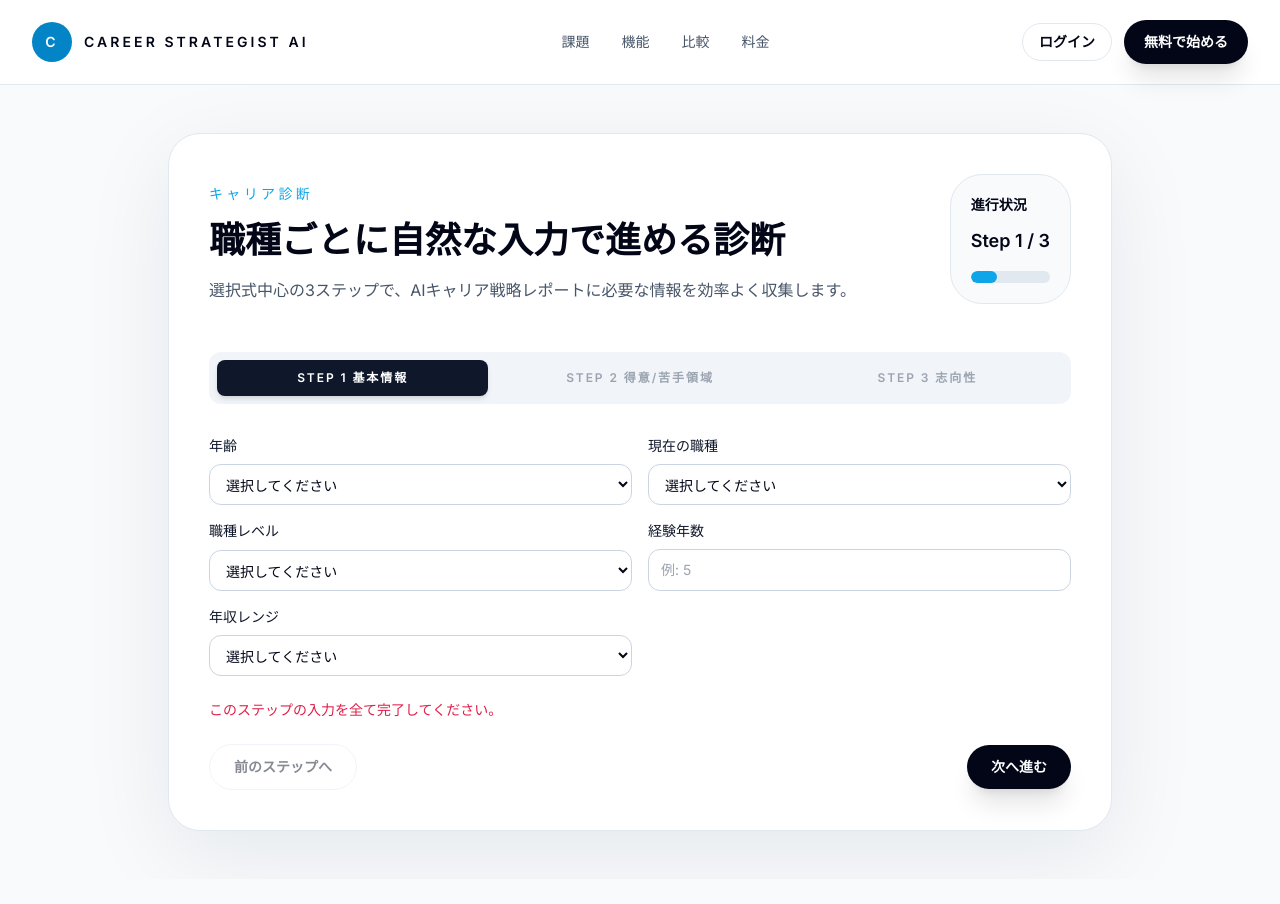
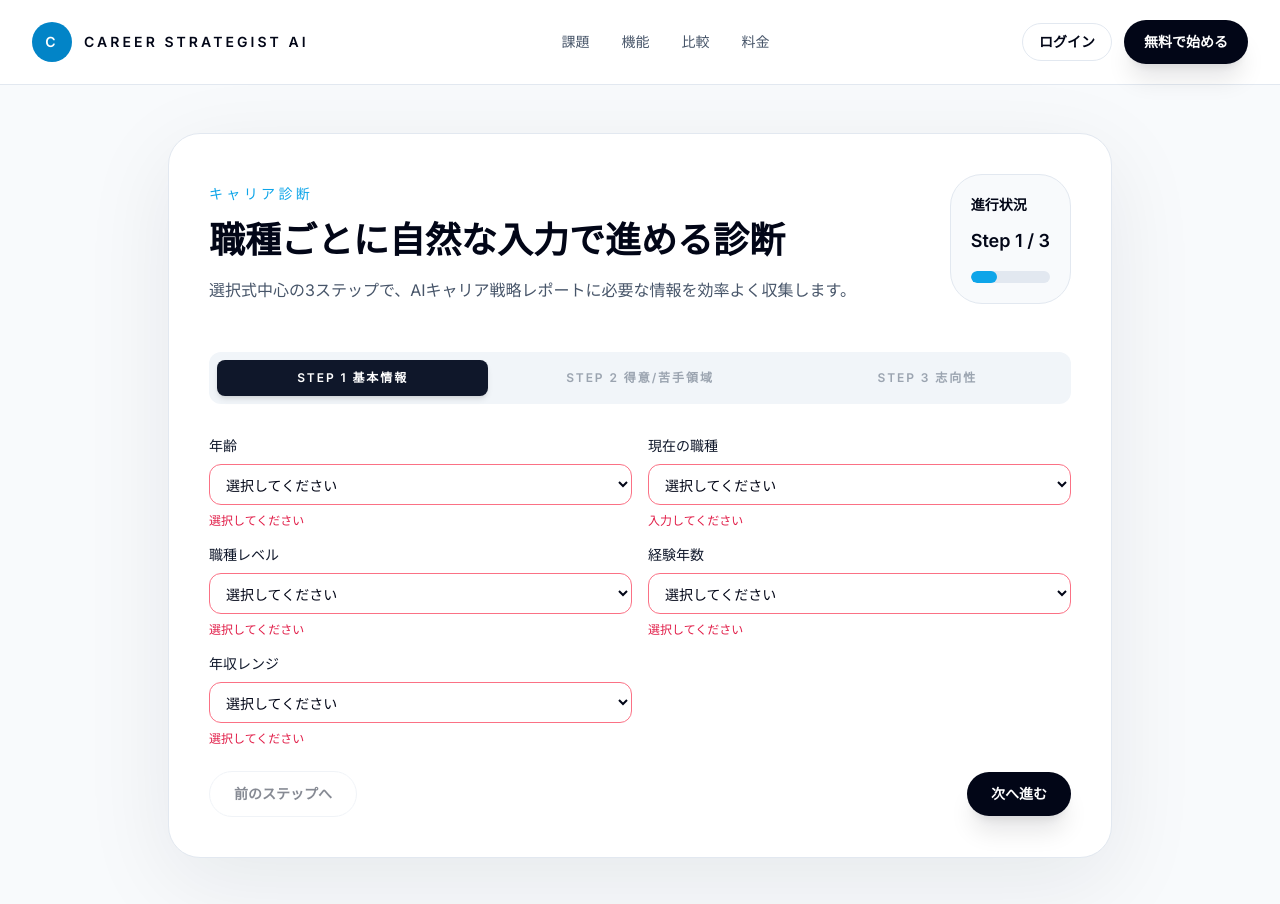
Before and after one commit to koudaiyamashiro/notesapp, a React (Vite) app: page /assessment in a window 1280 px wide. Both pictures are taken after a click on the button "次へ進む". Before the commit the page ends 879 px from the top, so only its background shows below. Built offline with nearby package versions, Linux system fonts and the light colour scheme.

Commit message:
Improve assessment UX and company modal

```diff
--- a/src/components/MultiSelectTags.jsx
+++ b/src/components/MultiSelectTags.jsx
@@ -1,6 +1,6 @@
 import { useState, useRef, useEffect } from 'react'
 
-export default function MultiSelectTags({ label, description, icon, bgColor, selected, options, onToggle, onCustomAdd, placeholder = 'キーワードで検索...' }) {
+export default function MultiSelectTags({ label, description, icon, bgColor, selected, options, onToggle, onCustomAdd, placeholder = 'キーワードで検索...', hasError = false, errorMessage = '' }) {
   const [isOpen, setIsOpen] = useState(false)
   const [searchValue, setSearchValue] = useState('')
   const [customValue, setCustomValue] = useState('')
@@ -29,7 +29,7 @@ export default function MultiSelectTags({ label, description, icon, bgColor, sel
   }
 
   return (
-    <div className="rounded-xl border border-slate-200 bg-white p-4">
+    <div className={`rounded-xl border bg-white p-4 ${hasError ? 'border-rose-400' : 'border-slate-200'}`}>
       <div className="flex-1">
         <h3 className="text-[11px] font-semibold uppercase tracking-[0.2em] text-slate-500">{label}</h3>
         <p className="mt-1 text-sm text-slate-600">{description}</p>
@@ -120,6 +120,7 @@ export default function MultiSelectTags({ label, description, icon, bgColor, sel
             </div>
           )}
         </div>
+        {hasError && errorMessage && <p className="mt-2 text-xs text-rose-600">{errorMessage}</p>}
       </div>
     </div>
   )
--- a/src/pages/Assessment.jsx
+++ b/src/pages/Assessment.jsx
@@ -24,6 +24,7 @@ function filterOptions(options, query) {
 }
 
 const AGE_OPTIONS = Array.from({ length: 65 - 18 + 1 }, (_, index) => 18 + index)
+const EXPERIENCE_OPTIONS = Array.from({ length: 40 }, (_, index) => ({ value: String(index + 1), label: `${index + 1}年` }))
 
 const ROLE_OPTIONS = [
   '営業',
@@ -118,6 +119,7 @@ export default function Assessment() {
   const [form, setForm] = useState(INITIAL_FORM)
   const [step, setStep] = useState(0)
   const [error, setError] = useState('')
+  const [missingFields, setMissingFields] = useState({})
 
   const strengthOptions = useMemo(() => STRENGTH_OPTIONS[form.role] || STRENGTH_OPTIONS['その他'], [form.role])
 
@@ -125,6 +127,7 @@ export default function Assessment() {
     const current = form[key] || []
     const next = current.includes(value) ? current.filter((item) => item !== value) : [...current, value]
     setForm({ ...form, [key]: next })
+    setMissingFields((prev) => ({ ...prev, [key]: false }))
     setError('')
   }
 
@@ -136,6 +139,7 @@ export default function Assessment() {
     } else {
       setForm({ ...form, [key]: value })
     }
+    setMissingFields((prev) => ({ ...prev, [key]: false }))
     setError('')
   }
 
@@ -144,8 +148,36 @@ export default function Assessment() {
     if (!trimmed) return
     const next = Array.from(new Set([...(form[key] || []), trimmed]))
     setForm({ ...form, [key]: next })
+    setMissingFields((prev) => ({ ...prev, [key]: false }))
     setter('')
     setError('')
+  }
+
+  const getStepMissingFields = (stepIndex) => {
+    if (stepIndex === 0) {
+      return {
+        age: !String(form.age).trim(),
+        role: !String(form.role).trim(),
+        level: !String(form.level).trim(),
+        experience: !String(form.experience).trim(),
+        income: !String(form.income).trim(),
+      }
+    }
+    if (stepIndex === 1) {
+      return {
+        strengths: !Array.isArray(form.strengths) || form.strengths.length === 0,
+        weaknesses: !Array.isArray(form.weaknesses) || form.weaknesses.length === 0,
+      }
+    }
+    if (stepIndex === 2) {
+      return {
+        purpose: !Array.isArray(form.purpose) || form.purpose.length === 0,
+        workStyle: !String(form.workStyle).trim(),
+        desiredIndustry: !Array.isArray(form.desiredIndustry) || form.desiredIndustry.length === 0,
+        idealFuture: !String(form.idealFuture).trim(),
+      }
+    }
+    return {}
   }
 
   const isStepComplete = (stepIndex) => {
@@ -164,12 +196,16 @@ export default function Assessment() {
   }
 
   const goNext = () => {
-    if (!isStepComplete(step)) {
-      setError('このステップの入力を全て完了してください。')
+    const missing = getStepMissingFields(step)
+    const hasMissing = Object.values(missing).some(Boolean)
+    if (hasMissing) {
+      setMissingFields(missing)
+      setError('')
       return
     }
     if (step < steps.length - 1) {
       setStep(step + 1)
+      setMissingFields({})
       setError('')
     }
   }
@@ -177,16 +213,21 @@ export default function Assessment() {
   const goBack = () => {
     if (step > 0) {
       setStep(step - 1)
+      setMissingFields({})
       setError('')
     }
   }
 
   const handleSubmit = (event) => {
     event.preventDefault()
-    if (!isStepComplete(step)) {
-      setError('このステップの入力を全て完了してください。')
+    const missing = getStepMissingFields(step)
+    const hasMissing = Object.values(missing).some(Boolean)
+    if (hasMissing) {
+      setMissingFields(missing)
+      setError('')
       return
     }
+    setMissingFields({})
     navigate('/analysis', { state: form })
   }
 
@@ -244,58 +285,64 @@ export default function Assessment() {
                   <select
                     value={form.age === '' ? '' : String(form.age)}
                     onChange={handleChange('age')}
-                    className="rounded-xl border border-slate-300 bg-white px-3 py-2.5 text-sm text-slate-950 outline-none transition focus:border-blue-500 focus:ring-2 focus:ring-blue-100"
+                    className={`rounded-xl border bg-white px-3 py-2.5 text-sm text-slate-950 outline-none transition focus:border-blue-500 focus:ring-2 focus:ring-blue-100 ${missingFields.age ? 'border-rose-400' : 'border-slate-300'}`}
                   >
                     <option value="">選択してください</option>
                     {AGE_OPTIONS.map((age) => (
                       <option key={age} value={age}>{age}歳</option>
                     ))}
                   </select>
+                  {missingFields.age && <p className="text-xs text-rose-600">選択してください</p>}
                 </label>
                 <label className="grid gap-2 text-sm font-medium text-slate-900">
                   現在の職種
                   <select
                     value={form.role}
                     onChange={handleChange('role')}
-                    className="rounded-xl border border-slate-300 bg-white px-3 py-2.5 text-sm text-slate-950 outline-none transition focus:border-blue-500 focus:ring-2 focus:ring-blue-100"
+                    className={`rounded-xl border bg-white px-3 py-2.5 text-sm text-slate-950 outline-none transition focus:border-blue-500 focus:ring-2 focus:ring-blue-100 ${missingFields.role ? 'border-rose-400' : 'border-slate-300'}`}
                   >
                     <option value="">選択してください</option>
                     {ROLE_OPTIONS.map((item) => (
                       <option key={item} value={item}>{item}</option>
                     ))}
                   </select>
+                  {missingFields.role && <p className="text-xs text-rose-600">入力してください</p>}
                 </label>
                 <label className="grid gap-2 text-sm font-medium text-slate-900">
                   職種レベル
                   <select
                     value={form.level}
                     onChange={handleChange('level')}
-                    className="rounded-xl border border-slate-300 bg-white px-3 py-2.5 text-sm text-slate-950 outline-none transition focus:border-blue-500 focus:ring-2 focus:ring-blue-100"
+                    className={`rounded-xl border bg-white px-3 py-2.5 text-sm text-slate-950 outline-none transition focus:border-blue-500 focus:ring-2 focus:ring-blue-100 ${missingFields.level ? 'border-rose-400' : 'border-slate-300'}`}
                   >
                     <option value="">選択してください</option>
                     {LEVEL_OPTIONS.map((item) => (
                       <option key={item} value={item}>{item}</option>
                     ))}
                   </select>
+                  {missingFields.level && <p className="text-xs text-rose-600">選択してください</p>}
                 </label>
                 <label className="grid gap-2 text-sm font-medium text-slate-900">
                   経験年数
-                  <input
-                    type="number"
-                    min="0"
-                    max="50"
+                  <select
                     value={form.experience}
                     onChange={handleChange('experience')}
-                    placeholder="例: 5"
-                    className="rounded-xl border border-slate-300 bg-white px-3 py-2.5 text-sm text-slate-950 outline-none transition focus:border-blue-500 focus:ring-2 focus:ring-blue-100"
-                  />
+                    className={`rounded-xl border bg-white px-3 py-2.5 text-sm text-slate-950 outline-none transition focus:border-blue-500 focus:ring-2 focus:ring-blue-100 ${missingFields.experience ? 'border-rose-400' : 'border-slate-300'}`}
+                  >
+                    <option value="">選択してください</option>
+                    {EXPERIENCE_OPTIONS.map((item) => (
+                      <option key={item.label} value={item.value}>{item.label}</option>
+                    ))}
+                    <option value="41">40年以上</option>
+                  </select>
+                  {missingFields.experience && <p className="text-xs text-rose-600">選択してください</p>}
                 </label>
                 <label className="grid gap-2 text-sm font-medium text-slate-900">
                   年収レンジ
                   <select
                     value={form.income}
                     onChange={handleChange('income')}
-                    className="rounded-xl border border-slate-300 bg-white px-3 py-2.5 text-sm text-slate-950 outline-none transition focus:border-blue-500 focus:ring-2 focus:ring-blue-100"
+                    className={`rounded-xl border bg-white px-3 py-2.5 text-sm text-slate-950 outline-none transition focus:border-blue-500 focus:ring-2 focus:ring-blue-100 ${missingFields.income ? 'border-rose-400' : 'border-slate-300'}`}
                   >
                     <option value="">選択してください</option>
                     <option value="200未満">200万円未満</option>
@@ -310,6 +357,7 @@ export default function Assessment() {
                     <option value="1000-1200">1000〜1200万円</option>
                     <option value="1200以上">1200万円以上</option>
                   </select>
+                  {missingFields.income && <p className="text-xs text-rose-600">選択してください</p>}
                 </label>
               </div>
             )}
@@ -323,6 +371,8 @@ export default function Assessment() {
                   options={Array.from(new Set(strengthOptions))}
                   onToggle={(item) => toggleChip('strengths', item)}
                   onCustomAdd={(val) => addCustomTag('strengths', val, () => {})}
+                  hasError={!!missingFields.strengths}
+                  errorMessage="入力してください"
                 />
 
                 <MultiSelectTags
@@ -332,6 +382,8 @@ export default function Assessment() {
                   options={WEAKNESS_OPTIONS}
                   onToggle={(item) => toggleChip('weaknesses', item)}
                   onCustomAdd={(val) => addCustomTag('weaknesses', val, () => {})}
+                  hasError={!!missingFields.weaknesses}
+                  errorMessage="入力してください"
                 />
               </div>
             )}
@@ -345,6 +397,8 @@ export default function Assessment() {
                   options={PURPOSE_OPTIONS}
                   onToggle={(item) => toggleChip('purpose', item)}
                   onCustomAdd={(val) => addCustomTag('purpose', val, () => {})}
+                  hasError={!!missingFields.purpose}
+                  errorMessage="入力してください"
                 />
 
                 <label className="grid gap-2 text-sm font-medium text-slate-900">
@@ -352,13 +406,14 @@ export default function Assessment() {
                   <select
                     value={form.workStyle}
                     onChange={handleChange('workStyle')}
-                    className="rounded-xl border border-slate-300 bg-white px-3 py-2.5 text-sm text-slate-950 outline-none transition focus:border-blue-500 focus:ring-2 focus:ring-blue-100"
+                    className={`rounded-xl border bg-white px-3 py-2.5 text-sm text-slate-950 outline-none transition focus:border-blue-500 focus:ring-2 focus:ring-blue-100 ${missingFields.workStyle ? 'border-rose-400' : 'border-slate-300'}`}
                   >
                     <option value="">選択してください</option>
                     {WORK_STYLE_OPTIONS.map((item) => (
                       <option key={item} value={item}>{item}</option>
                     ))}
                   </select>
+                  {missingFields.workStyle && <p className="text-xs text-rose-600">選択してください</p>}
                 </label>
 
                 <MultiSelectTags
@@ -368,6 +423,8 @@ export default function Assessment() {
                   options={INDUSTRY_OPTIONS}
                   onToggle={(item) => toggleChip('desiredIndustry', item)}
                   onCustomAdd={(val) => addCustomTag('desiredIndustry', val, () => {})}
+                  hasError={!!missingFields.desiredIndustry}
+                  errorMessage="入力してください"
                 />
 
                 <label className="grid gap-2 text-sm font-medium text-slate-900">
@@ -376,8 +433,9 @@ export default function Assessment() {
                     value={form.idealFuture}
                     onChange={handleChange('idealFuture')}
                     placeholder="例: 事業責任者として組織を牽引したい"
-                    className="min-h-[110px] rounded-xl border border-slate-300 bg-white px-3 py-2.5 text-sm text-slate-950 outline-none transition focus:border-blue-500 focus:ring-2 focus:ring-blue-100"
+                    className={`min-h-[110px] rounded-xl border bg-white px-3 py-2.5 text-sm text-slate-950 outline-none transition focus:border-blue-500 focus:ring-2 focus:ring-blue-100 ${missingFields.idealFuture ? 'border-rose-400' : 'border-slate-300'}`}
                   />
+                  {missingFields.idealFuture && <p className="text-xs text-rose-600">入力してください</p>}
                 </label>
               </div>
             )}
```
Also changed, not shown: src/components/CompanyModal.jsx (+13 -4 lines).
